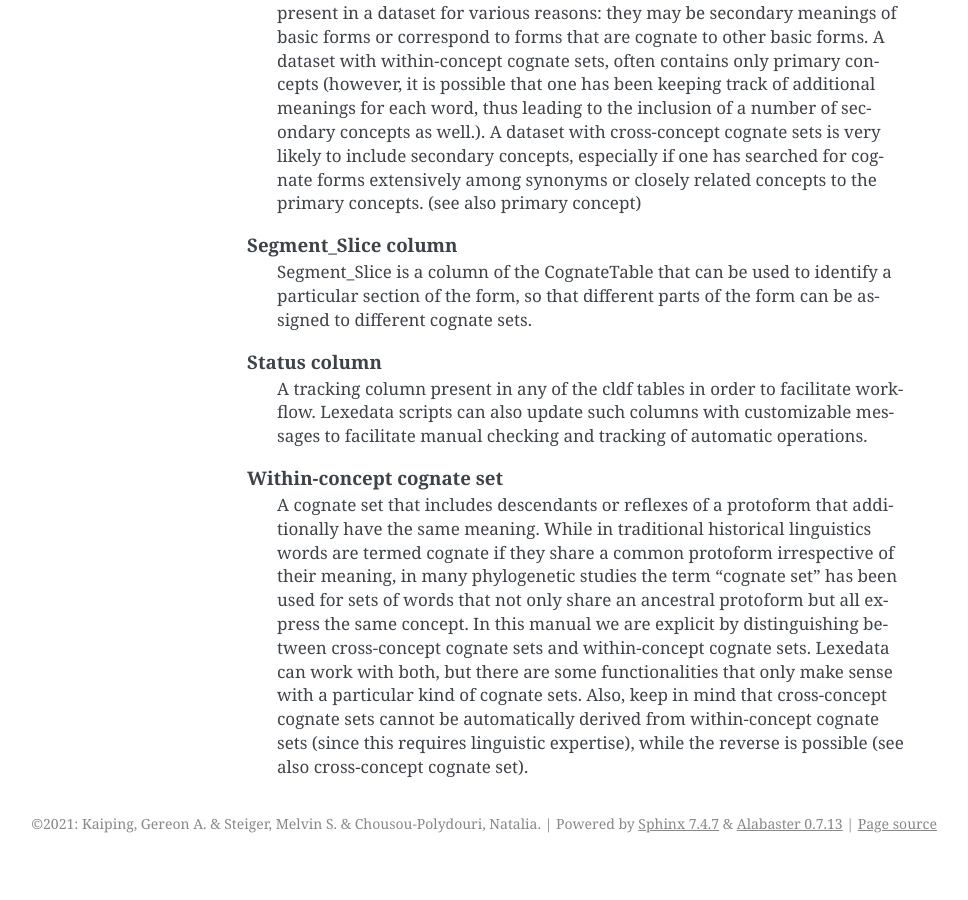
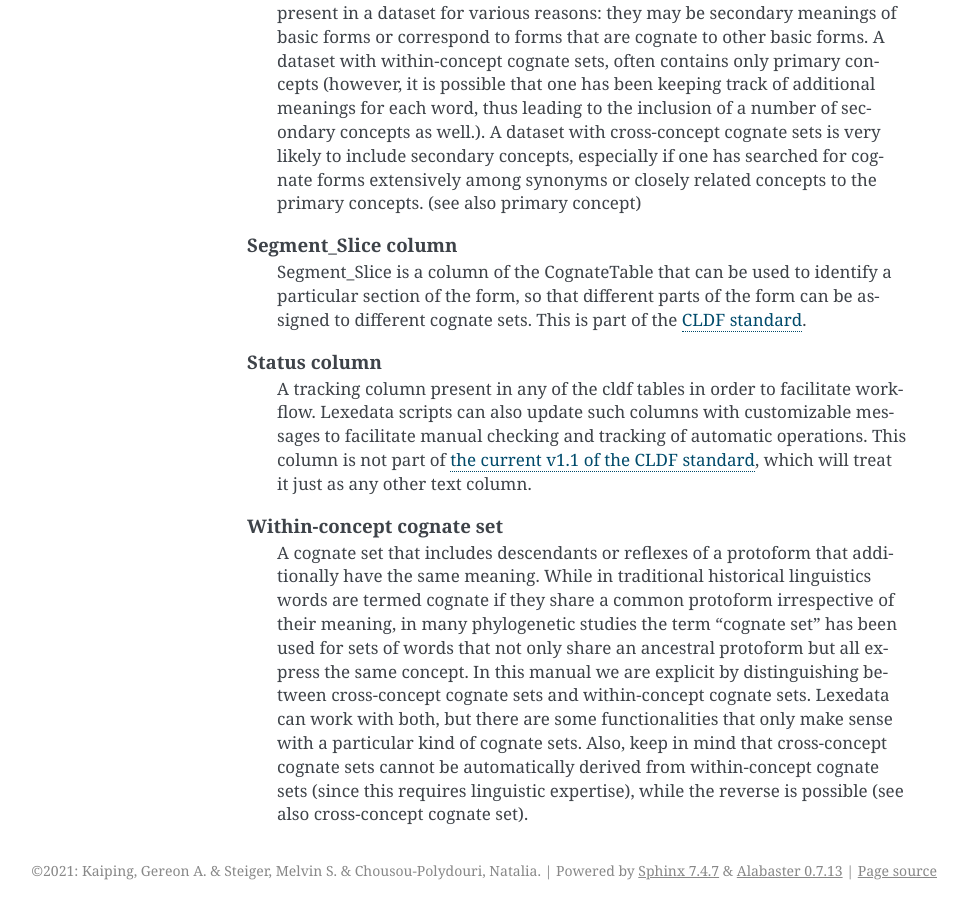
Before and after one commit to lexedata/lexedata, a Sphinx documentation site: the page built from docs/glossary.rst, in a window 1280 px wide and 900 px high, scrolled down 3933 px. Shown: the whole window, without its empty margins (173-1141 px from the left). Built offline with Sphinx 7.4.7, drawn with Linux system fonts in a browser that asks for light colours; before the commit the page ends 4796 px from its top, so only the background shows below that.

Commit message:
Add two links

```diff
--- a/docs/glossary.rst
+++ b/docs/glossary.rst
@@ -68,9 +68,11 @@ Glossary
 
   Segment_Slice column
     Segment_Slice is a column of the CognateTable that can be used to identify a particular section of the form, so that different parts of the form can be assigned to different cognate sets.
+    This is part of the `CLDF standard <https://cldf.clld.org/v1.0/terms.html#segmentSlice>`_.
 
   Status column
     A tracking column present in any of the cldf tables in order to facilitate workflow. Lexedata scripts can also update such columns with customizable messages to facilitate manual checking and tracking of automatic operations.
+    This column is not part of `the current v1.1 of the CLDF standard <https://cldf.clld.org/v1.0/terms.html#segmentSlice>`_, which will treat it just as any other text column.
 
   Within-concept cognate set
     A cognate set that includes descendants or reflexes of a protoform that additionally have the same meaning. While in traditional historical linguistics words are termed cognate if they share a common protoform irrespective of their meaning, in many phylogenetic studies the term "cognate set" has been used for sets of words that not only share an ancestral protoform but all express the same concept. In this manual we are explicit by distinguishing between cross-concept cognate sets and within-concept cognate sets. Lexedata can work with both, but there are some functionalities that only make sense with a particular kind of cognate sets. Also, keep in mind that cross-concept cognate sets cannot be automatically derived from within-concept cognate sets (since this requires linguistic expertise), while the reverse is possible (see also cross-concept cognate set).
```
